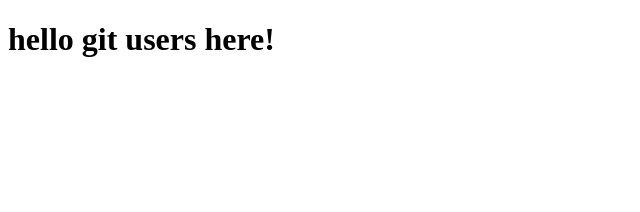
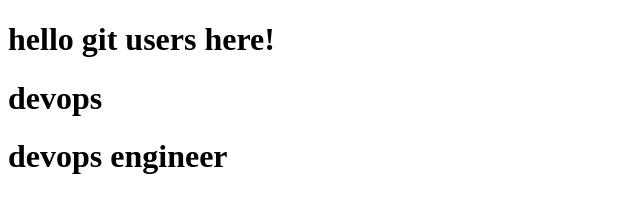
Before and after one commit to yashjain2711/git-project, a plain HTML site: page index.html in a window 1280 px wide. Shown: the whole page, without its empty margins (0-640 px from the left). Drawn offline with Linux system fonts and the light colour scheme.

Commit message:
changed3

```diff
--- a/index.html
+++ b/index.html
@@ -7,6 +7,7 @@
 </head>
 <body>
   <h1>hello git users here!</h1>
-
+<h1>devops</h1>
+<h1>devops engineer</h1>
 </body>
 </html>
```
